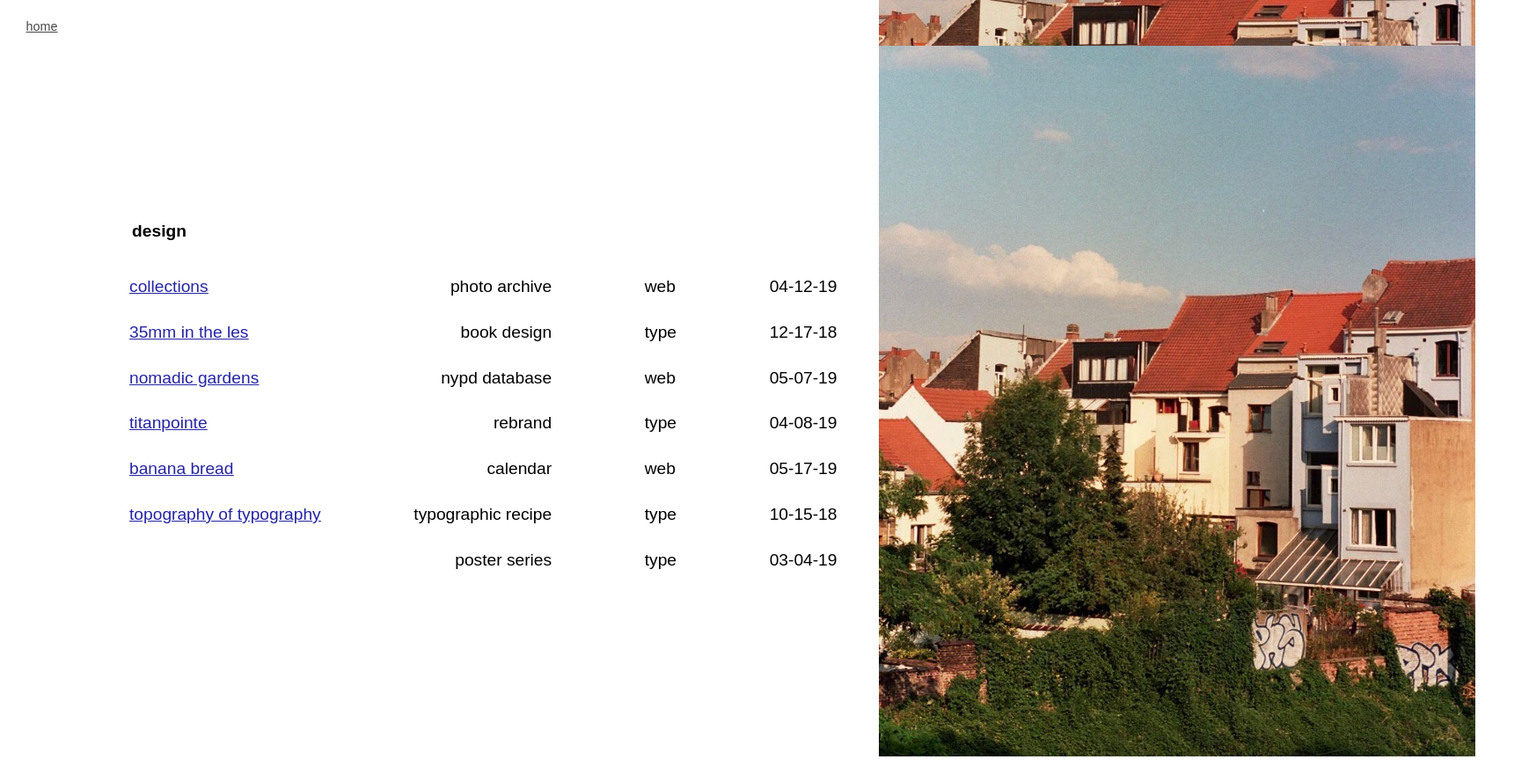
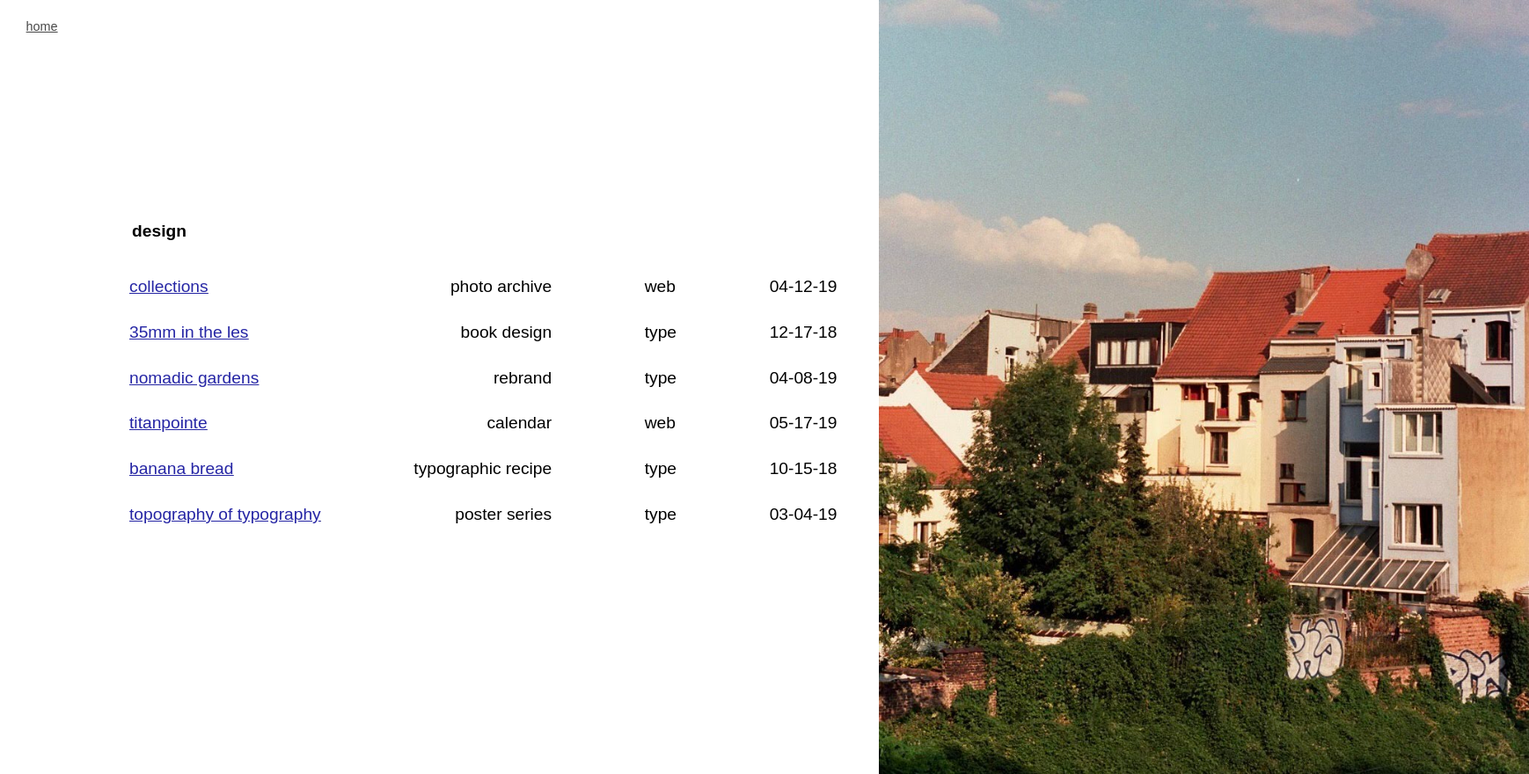
Before and after one commit to lfalisse/card, a plain HTML site: page web/web.html in a window 1280 px wide. Shown: the whole page at 88% size, 1738 px wide, since content can reach past the window. Drawn offline with nearby package versions, Linux system fonts and the light colour scheme; a web font is replaced by a local one.

Commit message:
web update

```diff
--- a/web/web.html
+++ b/web/web.html
@@ -49,7 +49,7 @@ p{
  	display: block;
  }
  #feedhome{
-  height: 101%;
+  height: 110%;
   width: auto;
   position: absolute;
   margin-top: -48.5%;
@@ -116,7 +116,7 @@ a{
 	<div class=desc>
 		<p>photo archive</p>
 		<p>book design</p>
-		<p>nypd database</p>
+		<!-- <p>nypd database</p> -->
 		<p>rebrand</p>
 		<p>calendar</p>
 		<p>typographic recipe</p>
@@ -125,7 +125,7 @@ a{
 	<div class=type>
 		<p>web</p>
 		<p>type</p>
-		<p>web</p>
+		<!-- <p>web</p> -->
 		<p>type</p>
 		<p>web</p>
 		<p>type</p>
@@ -134,7 +134,7 @@ a{
 	<div class=date>
 		<p>04-12-19</p>
 		<p>12-17-18</p>
-		<p>05-07-19</p>
+		<!-- <p>05-07-19</p> -->
 		<p>04-08-19</p>
 		<p>05-17-19</p>
 		<p>10-15-18</p>
```
